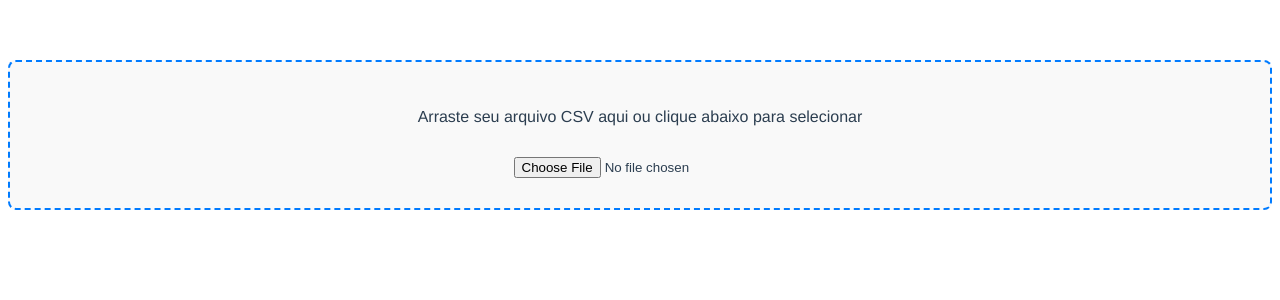
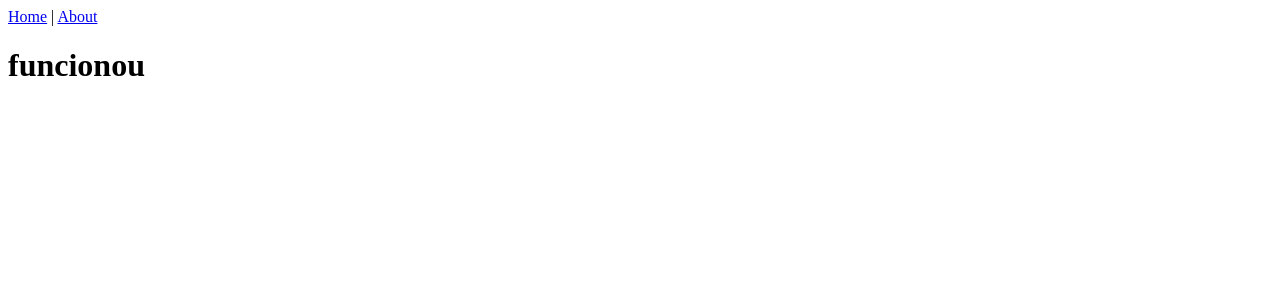
Before and after one commit to stheffanysantos/Project-Bonsae-Frontend, a Vue app: page / in a window 1280 px wide. Shown: the top 300 px of the page. Built offline with nearby package versions, Linux system fonts and the light colour scheme.

Commit message:
init rotas

```diff
--- a/package.json
+++ b/package.json
@@ -10,7 +10,8 @@
   "dependencies": {
     "core-js": "^3.8.3",
     "papa": "^0.0.0",
-    "vue": "^2.6.14"
+    "vue": "^2.6.14",
+    "vue-router": "^3.1.5"
   },
   "devDependencies": {
     "@babel/core": "^7.12.16",
--- a/src/App.vue
+++ b/src/App.vue
@@ -1,28 +1,21 @@
 <template>
   <div id="app">
-    <CsvUploader />
-
+    <nav>
+      <router-link to="/">Home</router-link> |
+      <router-link to="/about">About</router-link>
+    </nav>
+    <router-view />
   </div>
 </template>
 
 <script>
-//import HelloWorld from './components/HelloWorld.vue'
-import CsvUploader from './components/CsvUploader.vue';
 export default {
-  name: 'App',
-  components: {
-    CsvUploader
-  }
+  name: 'App'
 }
 </script>
 
-<style>
-#app {
-  font-family: Avenir, Helvetica, Arial, sans-serif;
-  -webkit-font-smoothing: antialiased;
-  -moz-osx-font-smoothing: grayscale;
-  text-align: center;
-  color: #2c3e50;
-  margin-top: 60px;
+<style scoped>
+nav {
+  margin-bottom: 20px;
 }
 </style>
--- a/src/main.js
+++ b/src/main.js
@@ -1,8 +1,10 @@
 import Vue from 'vue'
 import App from './App.vue'
+import router from './router'
 
 Vue.config.productionTip = false
 
 new Vue({
-  render: h => h(App),
+  router,
+  render: h => h(App)
 }).$mount('#app')
--- /dev/null
+++ b/src/router/index.js
@@ -0,0 +1,16 @@
+import Vue from 'vue'
+import Router from 'vue-router'
+import Home from '../views/DisciplinasView.vue'
+
+Vue.use(Router)
+
+export default new Router({
+  mode: 'history', // ou 'hash' se preferir
+  routes: [
+    {
+      path: '/',
+      name: 'Home',
+      component: Home
+    },
+  ]
+})
--- a/src/views/DisciplinasView.vue
+++ b/src/views/DisciplinasView.vue
@@ -0,0 +1,5 @@
+<template>
+  <div>
+    <h1>funcionou</h1>
+  </div>
+</template>
```
Also changed, not shown: 1 other file (tests, documents, lock files or other folders).
